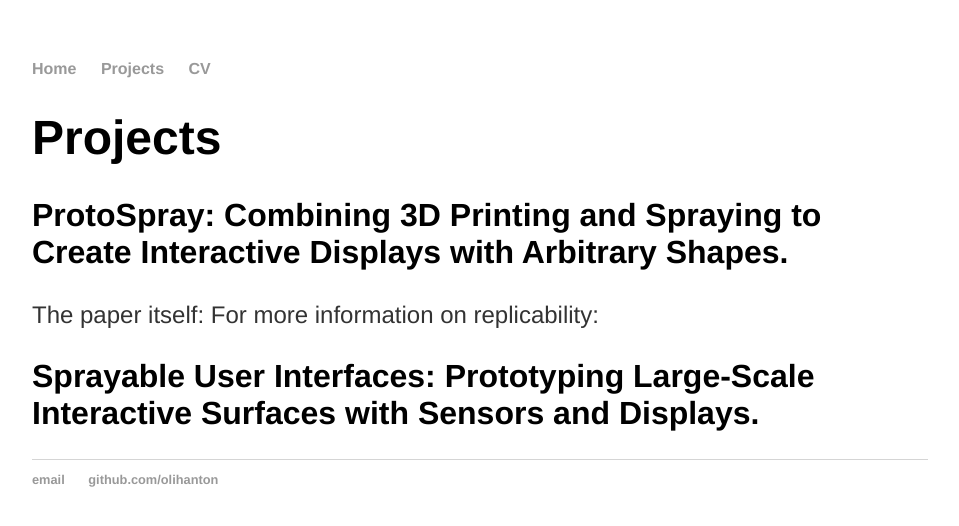
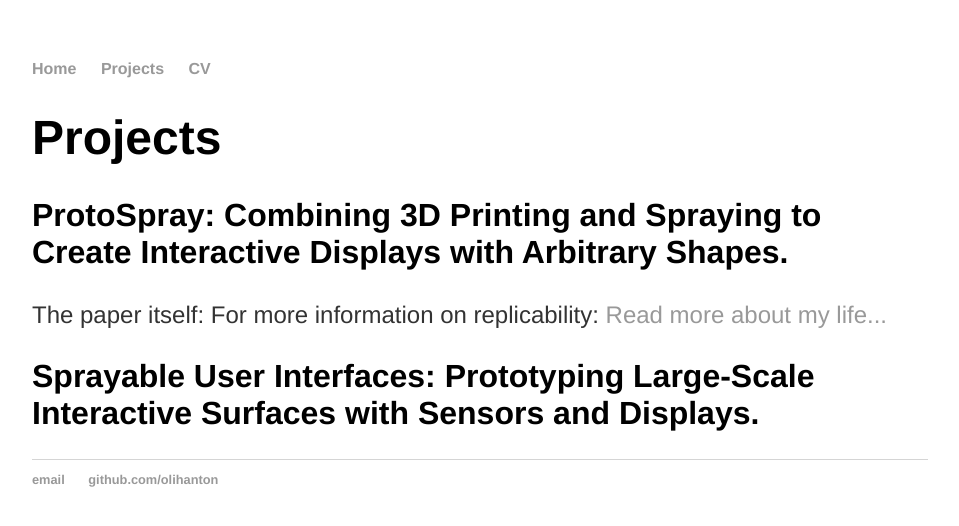
Before and after one commit to olihanton/olihanton.github.io, a Jekyll site: the page built from projects.html, in a window 1280 px wide. Shown: the top 526 px of the page, without its empty margins (160-1119 px from the left). Built offline with Jekyll 4.4.1, drawn with Linux system fonts in a browser that asks for light colours.

Commit message:
Update projects.html

```diff
--- a/projects.html
+++ b/projects.html
@@ -12,7 +12,7 @@ title: Projects
 	For more information on replicability:
 
 
-		<!--<a href="/about">Read more about my life...</a>-->
+		<a href="/about">Read more about my life...</a>
 	</p>
 
 	<h2> Sprayable User Interfaces: Prototyping Large-Scale Interactive Surfaces with Sensors and Displays. </h2>
```
